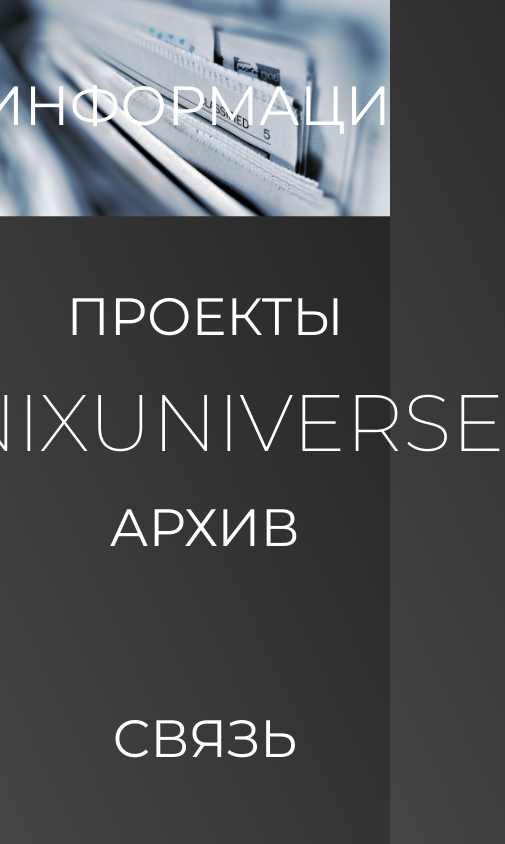
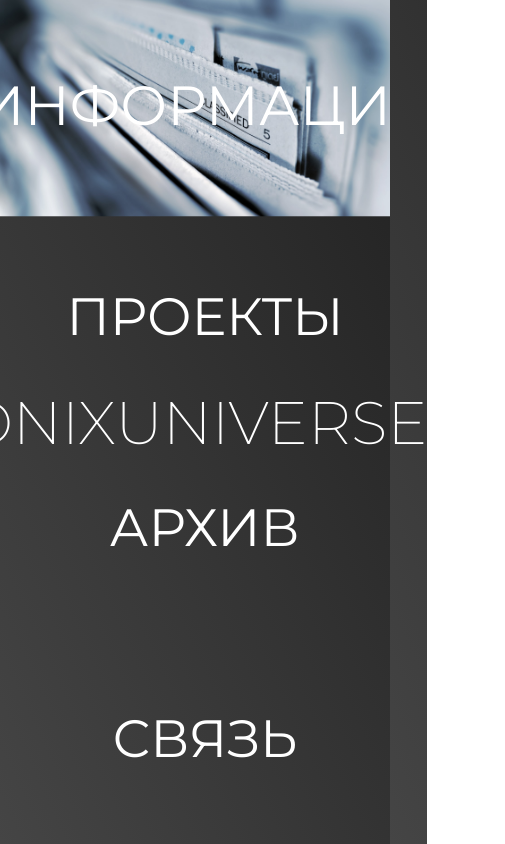
Before and after one commit to onixuniverse/onixuniverse.github.io, a plain HTML site: page index.html in a window 390 px wide. Shown: the whole page, 505 px wide, since content can reach past the window. Drawn offline with Linux system fonts and the light colour scheme.

Commit message:
some changes

```diff
--- a/assets/css/index.css
+++ b/assets/css/index.css
@@ -8,7 +8,6 @@
 }
 
 body {
-    font-size: 40px;
     min-height: 100vh;
 
     background: url(../images/backgroun.webp) center no-repeat, linear-gradient(to right top, #454545, #212121);
@@ -28,6 +27,7 @@ body {
 [class^="box-"] {
     cursor: pointer;
 
+    font-size: 40px;
     text-transform: uppercase;
     color: white;
     text-decoration: none;
@@ -68,4 +68,8 @@ body {
         grid-template-rows: repeat(4, 1fr);
         grid-template-columns: repeat(1, 1fr);
     }
+
+    [class^="box-"] {
+        font-size: 25px;
+    }
 }
--- a/assets/css/logo.css
+++ b/assets/css/logo.css
@@ -13,12 +13,12 @@
 
 @media screen and (max-device-width: 950px) {
     .logo {
-        font-size: 80px;
+        font-size: 60px;
     }
 }
 
 @media screen and (max-device-width: 720px) {
     .logo {
-        font-size: 60px;
+        font-size: 40px;
     }
 }
```
